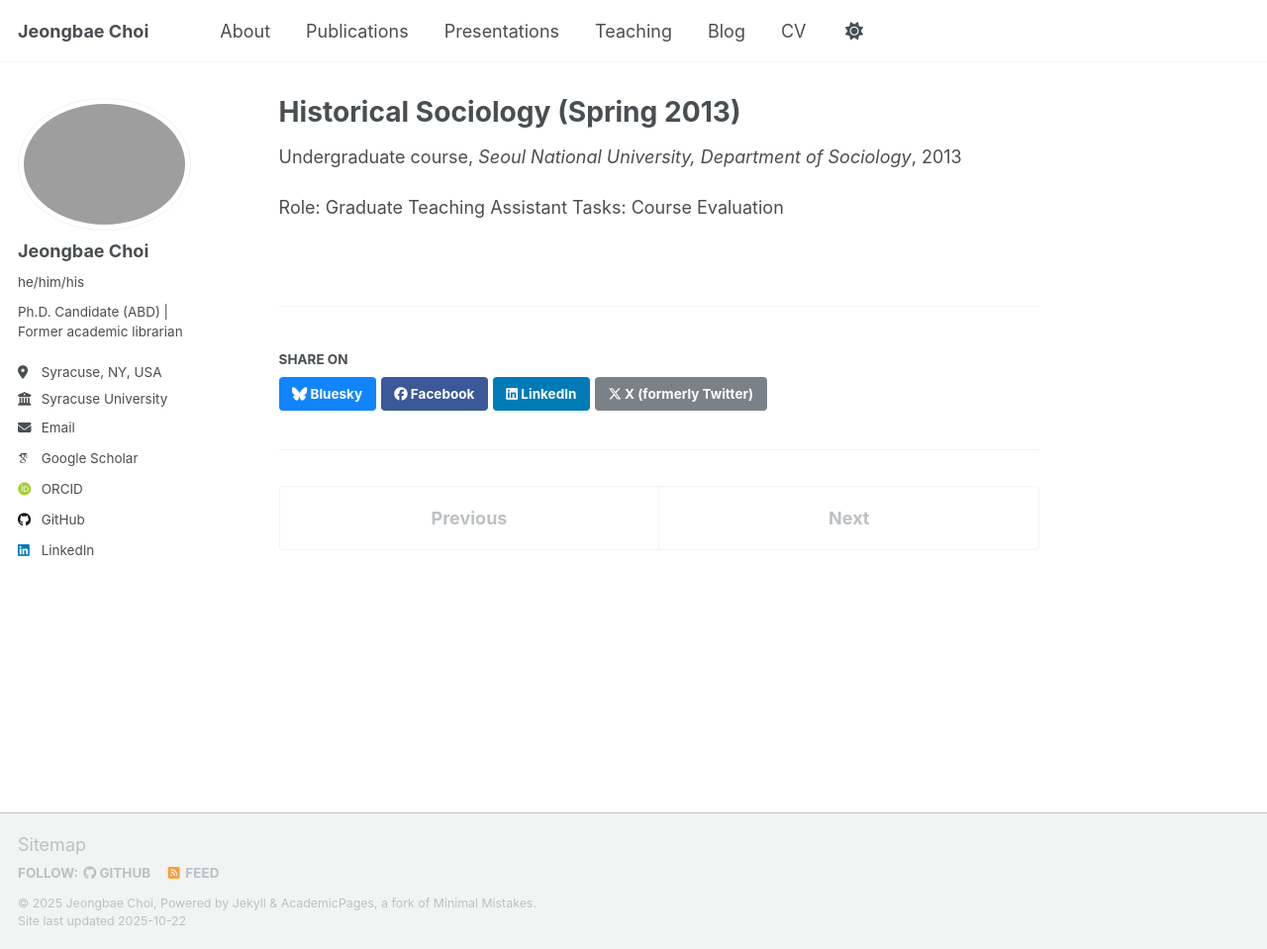
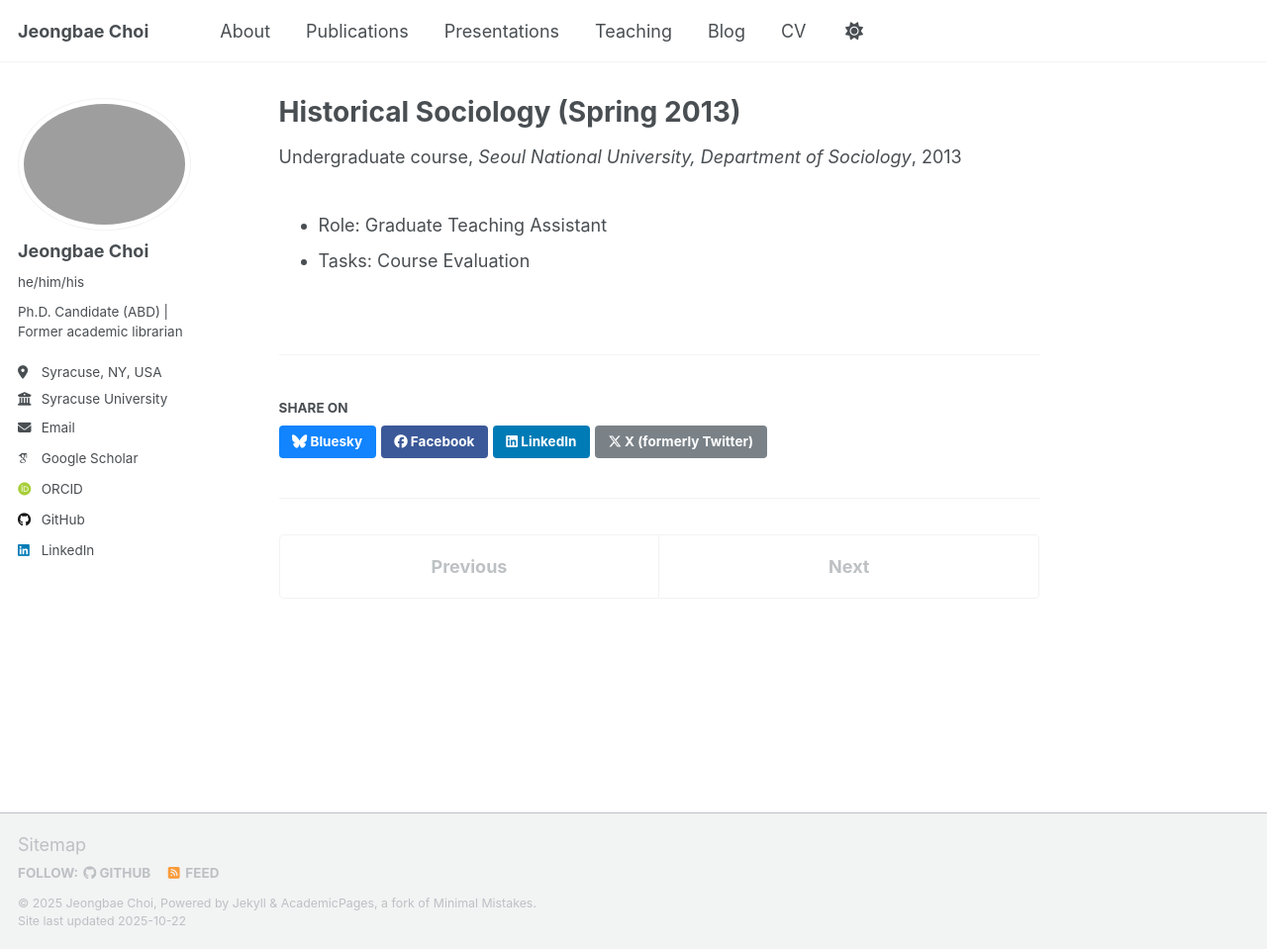
Before and after one commit to JeongbaeChoi/jeongbaechoi.github.io, a Jekyll site: the page built from _teaching/2013-spring-teaching-1.md, in a window 1280 px wide and 959 px high. Shown: the whole window at 99% size. Built offline with Jekyll 4.4.1, drawn with Linux system fonts in a browser that asks for light colours; some web fonts are replaced; a script that is not in the unit is left out.

```diff
--- a/_teaching/2013-spring-teaching-1.md
+++ b/_teaching/2013-spring-teaching-1.md
@@ -8,5 +8,5 @@ date: 2013-03-01
 location: "Seoul, South Korea"
 ---
 
-Role: Graduate Teaching Assistant
-Tasks: Course Evaluation
+- Role: Graduate Teaching Assistant
+- Tasks: Course Evaluation
```
